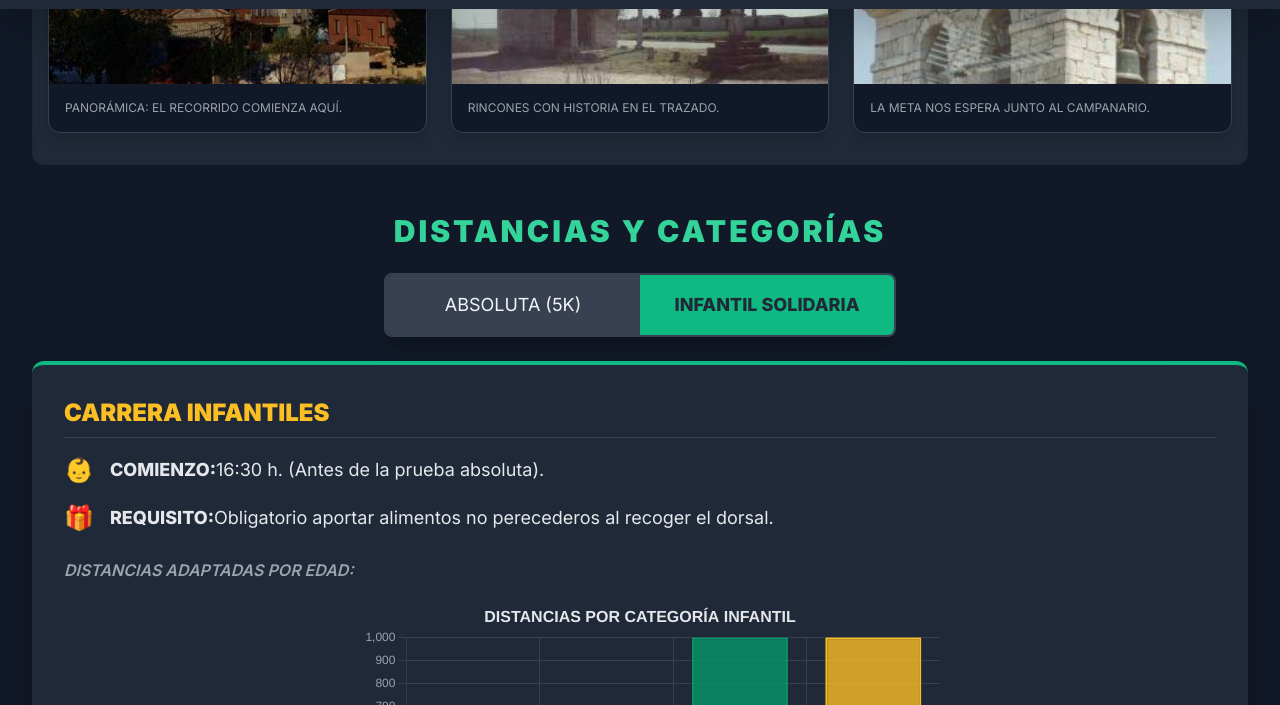
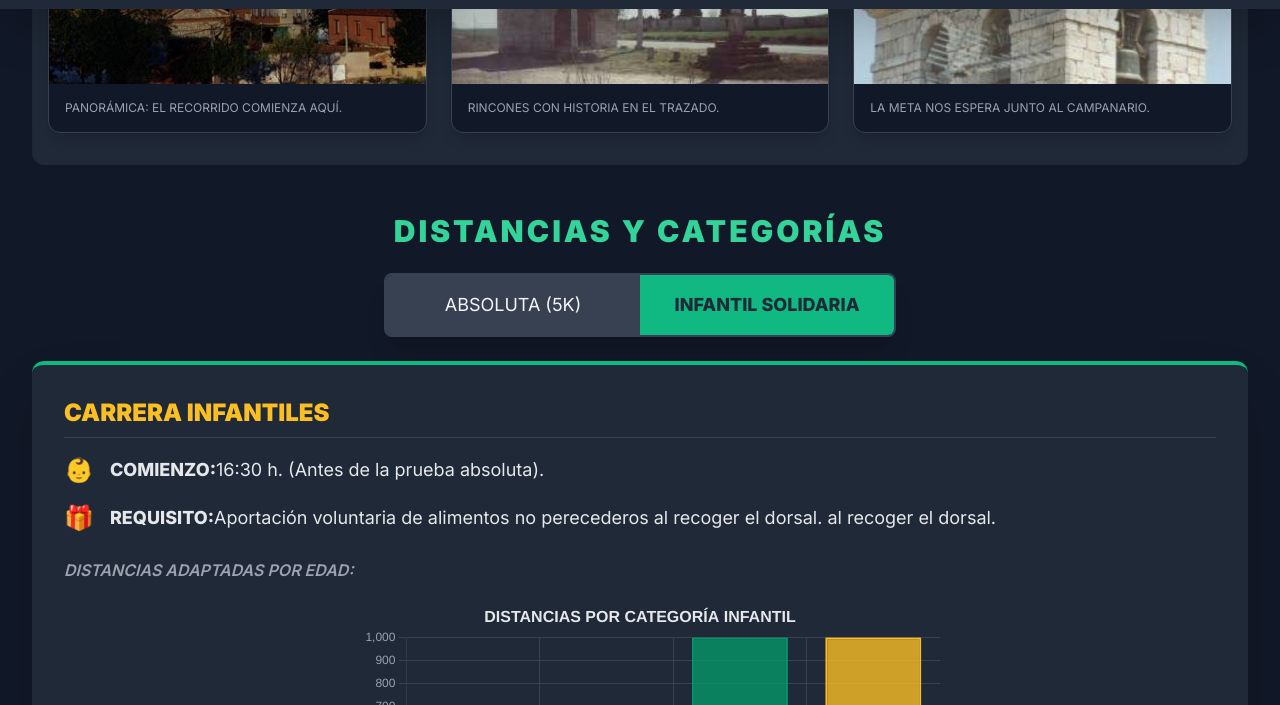
Before and after one commit to Luisgeria/San-Silvestre-Geria, a plain HTML site: page index.html in a window 1280 px wide. Both pictures are taken after a click on the tab "INFANTIL SOLIDARIA". Shown: the part 1074-1779 px from the top of the page. Drawn offline with nearby package versions, Linux system fonts and the light colour scheme.

Commit message:
Update index.html

```diff
--- a/index.html
+++ b/index.html
@@ -171,7 +171,7 @@
                     <ul class="list-none space-y-4">
                         <li class="flex items-center text-lg text-gray-200"><span class="text-2xl mr-4 text-emerald-400">⚡</span> <strong>SALIDA:</strong> 17:00 h.</li>
                         <li class="flex items-center text-lg text-gray-200"><span class="text-2xl mr-4 text-emerald-400">🗺️</span> <strong>DISTANCIA:</strong> 5.000 metros (Aprox. | Una vuelta al circuito).</li>
-                        <li class="flex items-center text-lg text-gray-200"><span class="text-2xl mr-4 text-emerald-400">🤝</span> <strong>SOLIDARIDAD:</strong> Aportación voluntaria de alimentos no perecederos.</li>
+                        <li class="flex items-center text-lg text-gray-200"><span class="text-2xl mr-4 text-emerald-400">🤝</span> <strong>SOLIDARIDAD:</strong> Aportación voluntaria de alimentos no perecederos al recoger el dorsal.</li>
                     </ul>
                 </div>
 
@@ -180,7 +180,8 @@
                     <h3 class="text-2xl font-black text-amber-400 mb-4 border-b pb-2 border-gray-700 uppercase">CARRERA INFANTILES</h3>
                     <ul class="list-none space-y-4 mb-6">
                         <li class="flex items-center text-lg text-gray-200"><span class="text-2xl mr-4 text-amber-500">👶</span> <strong>COMIENZO:</strong> 16:30 h. (Antes de la prueba absoluta).</li>
-                        <li class="flex items-center text-lg text-gray-200"><span class="text-2xl mr-4 text-amber-500">🎁</span> <strong>REQUISITO:</strong> Obligatorio aportar alimentos no perecederos al recoger el dorsal.</li>
+                        <li class="flex items-center text-lg text-gray-200"><span class="text-2xl mr-4 text-amber-500">🎁</span> <strong>REQUISITO:</strong> Aportación voluntaria de alimentos no perecederos al recoger el dorsal.
+                            al recoger el dorsal.</li>
                     </ul>
 
                     <p class="text-gray-400 mb-4 font-semibold uppercase italic">DISTANCIAS ADAPTADAS POR EDAD:</p>
```
